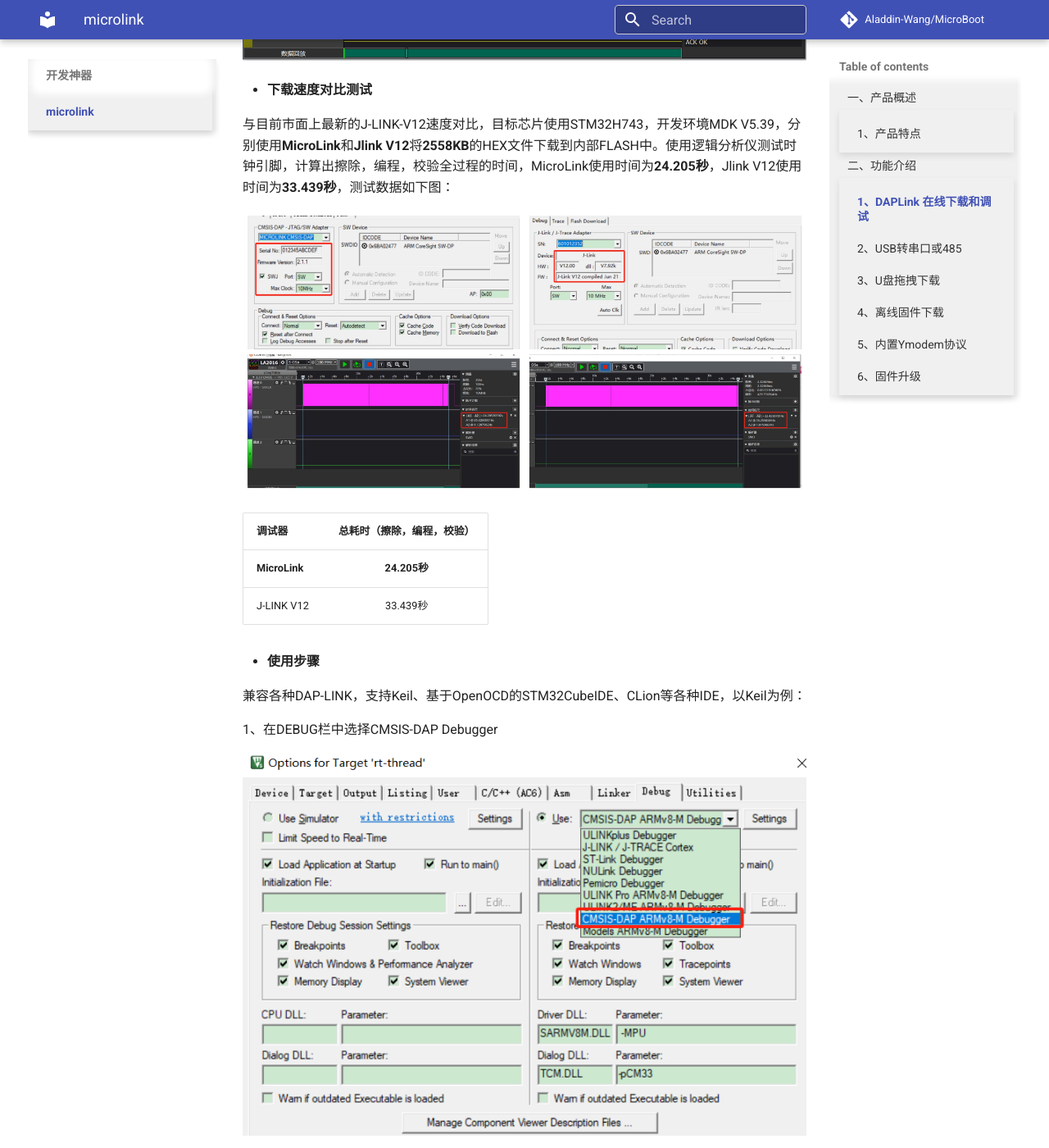
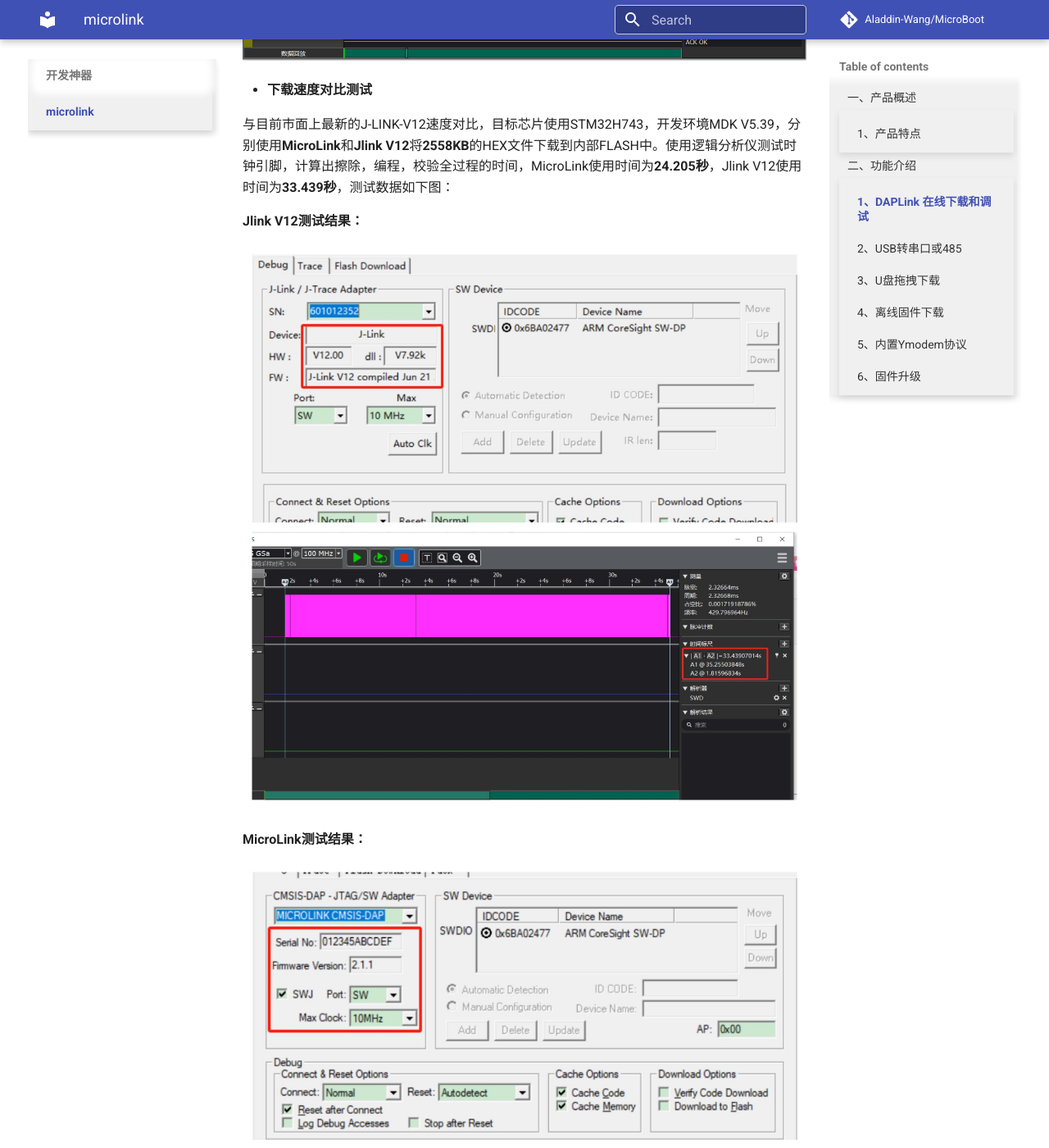
Before and after one commit to Aladdin-Wang/MicroBoot, an MkDocs documentation site: the page built from docs/tools/microlink/microlink.md, in a window 1280 px wide and 1400 px high, scrolled down 1915 px. Shown: the whole window at 82% size. Built offline with MkDocs 1.6.1 and Material for MkDocs 9.7.7, drawn with Linux system fonts in a browser that asks for light colours; comment, search, counter and statistics services are not loaded.

Commit message:
fix microlink.md

```diff
--- a/docs/tools/microlink/microlink.md
+++ b/docs/tools/microlink/microlink.md
@@ -39,7 +39,15 @@
 
 与目前市面上最新的J-LINK-V12速度对比，目标芯片使用STM32H743，开发环境MDK V5.39，分别使用**MicroLink**和**Jlink V12**将**2558KB**的HEX文件下载到内部FLASH中。使用逻辑分析仪测试时钟引脚，计算出擦除，编程，校验全过程的时间，MicroLink使用时间为**24.205秒**，Jlink V12使用时间为**33.439秒**，测试数据如下图：
 
-![](../../images/microlink/MicroLink_Jlink.jpg)
+**Jlink V12测试结果：**
+
+![](../../images/microlink/JLINK_Download.jpg)
+
+**MicroLink测试结果：**
+
+![](../../images/microlink/MicroLink_Download.jpg)
+
+**测试结果对比：**
 
 | 调试器        | 总耗时（擦除，编程，校验） |
 | ------------- | :------------------------: |
```
